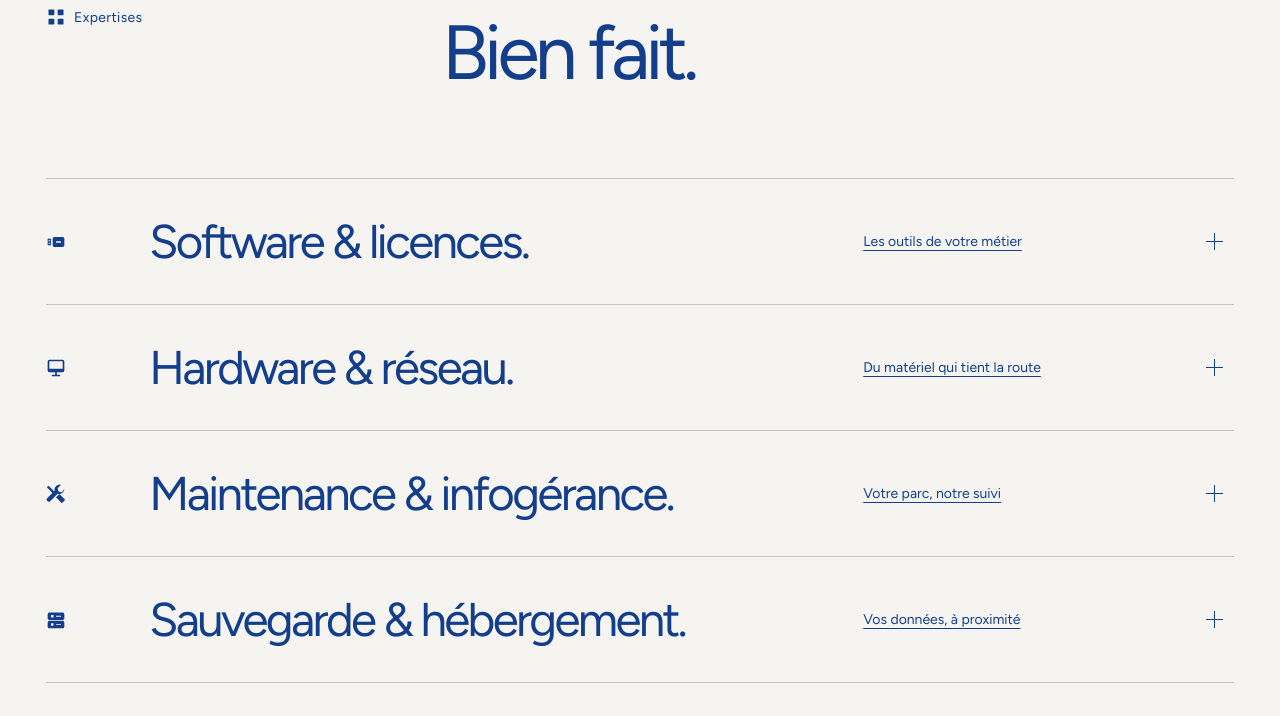
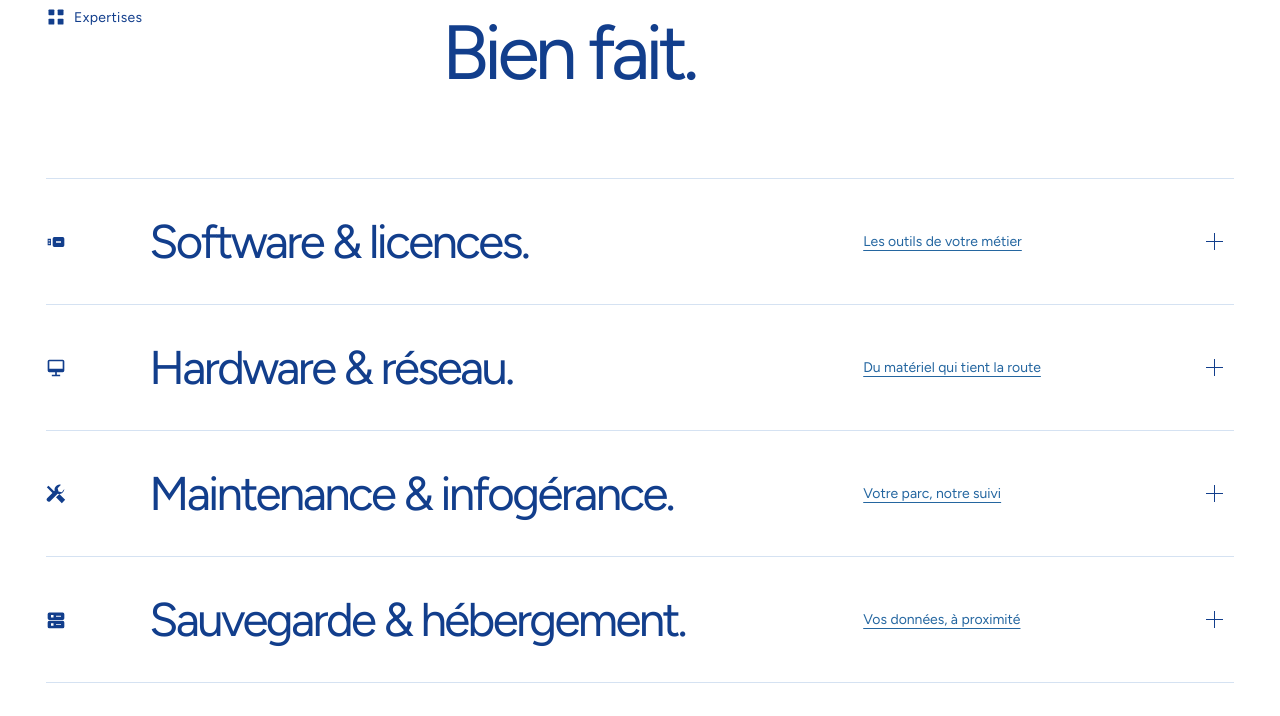
Before and after one commit to Trapo6x7/erivitrine, a plain HTML site: page dist/index.html in a window 1280 px wide. Shown: the part 1006-1722 px from the top of the page. Drawn offline with Linux system fonts and the light colour scheme.

Commit message:
blanc bleu bleuclair

```diff
--- a/dist/app.js
+++ b/dist/app.js
@@ -57,7 +57,7 @@ function applyTheme(theme) {
   toggle.setAttribute("aria-label", label);
   toggle.setAttribute("title", label);
   toggle.setAttribute("aria-pressed", String(dark));
-  $('meta[name="theme-color"]').content = dark ? "#0B1220" : "#f5f4f0";
+  $('meta[name="theme-color"]').content = dark ? "#0B1220" : "#ffffff";
   $('link[rel="icon"]').href = dark
     ? "assets/logo-symbol-grey.svg"
     : "assets/logo-symbol-navy.svg";
--- a/dist/index.html
+++ b/dist/index.html
@@ -62,7 +62,7 @@
         ]
       }
     </script>
-    <meta name="theme-color" content="#f5f4f0" />
+    <meta name="theme-color" content="#ffffff" />
     <link rel="icon" href="assets/logo-symbol-navy.svg" type="image/svg+xml" />
     <link rel="preconnect" href="https://fonts.bunny.net" />
     <link
@@ -82,7 +82,7 @@
         document.documentElement.dataset.theme = theme;
         document.documentElement.style.colorScheme = theme;
         document.querySelector('meta[name="theme-color"]').content =
-          theme === "dark" ? "#0B1220" : "#f5f4f0";
+          theme === "dark" ? "#0B1220" : "#ffffff";
         document.querySelector('link[rel="icon"]').href =
           theme === "dark"
             ? "assets/logo-symbol-grey.svg"
--- a/dist/styles.css
+++ b/dist/styles.css
@@ -1,12 +1,13 @@
 :root {
-  --paper: #f5f4f0;
+  --paper: #ffffff;
+  --surface: #ecf2f9;
   --ink: #123e8c;
-  --muted: #123e8c;
-  --line: rgba(15, 32, 51, 0.22);
-  --secondary: #123e8c;
+  --muted: #4e7095;
+  --line: #d5e2f2;
+  --secondary: #2466a0;
   --body-copy: #123e8c;
   --dialog-copy: #123e8c;
-  --location: #123e8c;
+  --location: #2466a0;
   --logo-opacity: 0.65;
   --logo-scrolled: 0.22;
   /* Titre en difference : blanc rend ~--ink sur le fond sombre, #e3b664 (paper - ink) rend --ink sur le fond clair. */
@@ -675,7 +676,7 @@ h2 {
 }
 dialog {
   border: 0;
-  background: var(--paper);
+  background: var(--surface);
   color: var(--ink);
   padding: 50px;
   max-width: 590px;
@@ -1262,6 +1263,7 @@ dialog > p:not(.label) {
 /* Deux thèmes, même composition. */
 :root[data-theme="dark"] {
   --paper: #0B1220;
+  --surface: var(--paper);
   --ink: #eae9e4;
   --muted: #aab3bd;
   --line: rgba(234, 233, 228, 0.24);
@@ -1714,7 +1716,7 @@ dialog > p:not(.label) {
     top: 80px;
     inset-inline: var(--gutter);
     padding: 24px;
-    background: var(--paper);
+    background: var(--surface);
     border: 1px solid var(--line);
     max-height: calc(100svh - 104px);
     overflow-y: auto;
```
Also changed, not shown: dist/mailinblack.html (+2 -2 lines), dist/maintenance-infogerance.html (+2 -2 lines), dist/sauvegarde-hebergement.html (+2 -2 lines), dist/solution-connect.html (+2 -2 lines), dist/solution-logiciels.html (+2 -2 lines), dist/virtualisation.html (+2 -2 lines).
